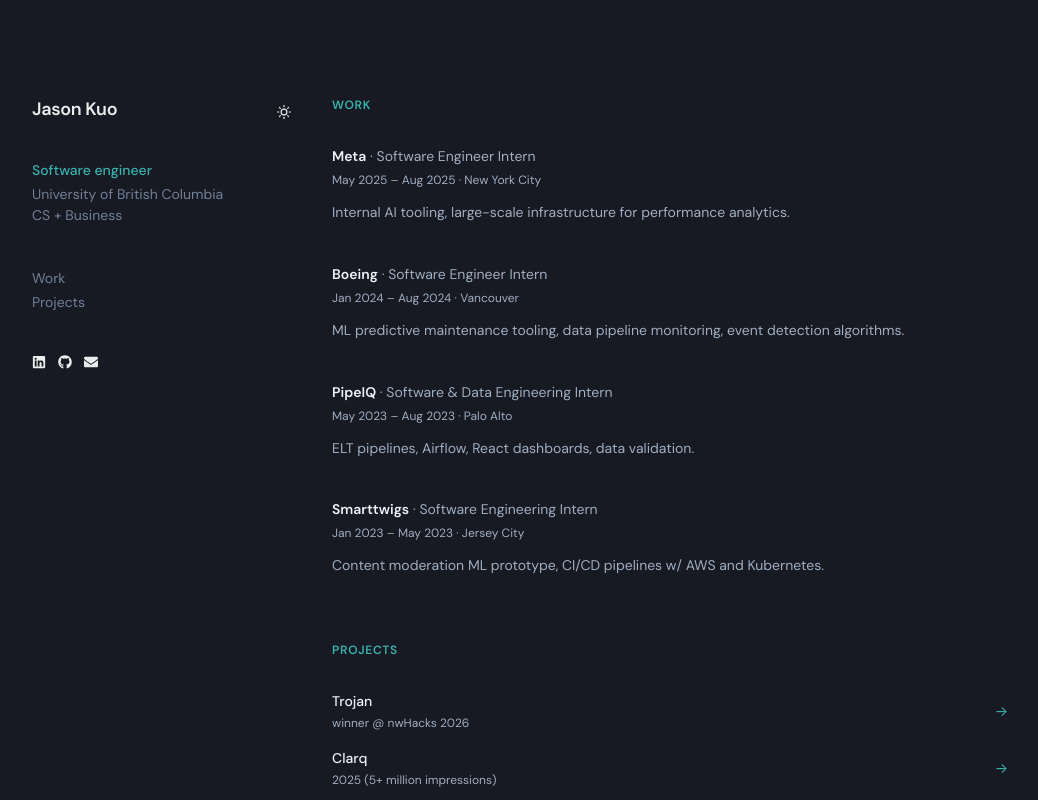
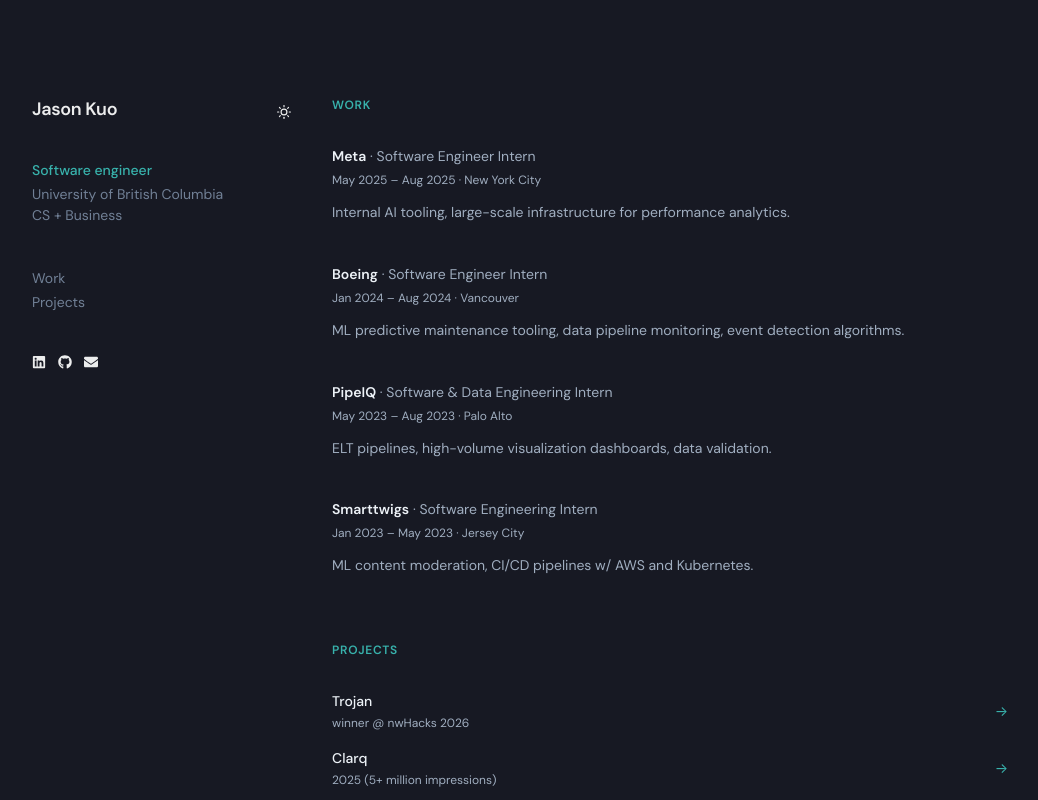
Before and after one commit to jkuo630/jkuo630.github.io, a React (Create React App) app: page / in a window 1280 px wide. Shown: the top 800 px of the page, without its empty margins (120-1158 px from the left). Built offline with nearby package versions, Linux system fonts and the light colour scheme.

Commit message:
quick updates

```diff
--- a/src/components/Experience.js
+++ b/src/components/Experience.js
@@ -22,14 +22,14 @@ const roles = [
     url: "https://pipeiq.ai/",
     title: "Software & Data Engineering Intern",
     period: "May 2023 – Aug 2023 · Palo Alto",
-    summary: "ELT pipelines, Airflow, React dashboards, data validation.",
+    summary: "ELT pipelines, high-volume visualization dashboards, data validation.",
   },
   {
     company: "Smarttwigs",
     url: "https://www.smarttwigs.com/",
     title: "Software Engineering Intern",
     period: "Jan 2023 – May 2023 · Jersey City",
-    summary: "Content moderation ML prototype, CI/CD pipelines w/ AWS and Kubernetes.",
+    summary: "ML content moderation, CI/CD pipelines w/ AWS and Kubernetes.",
   },
 ];
 
```
